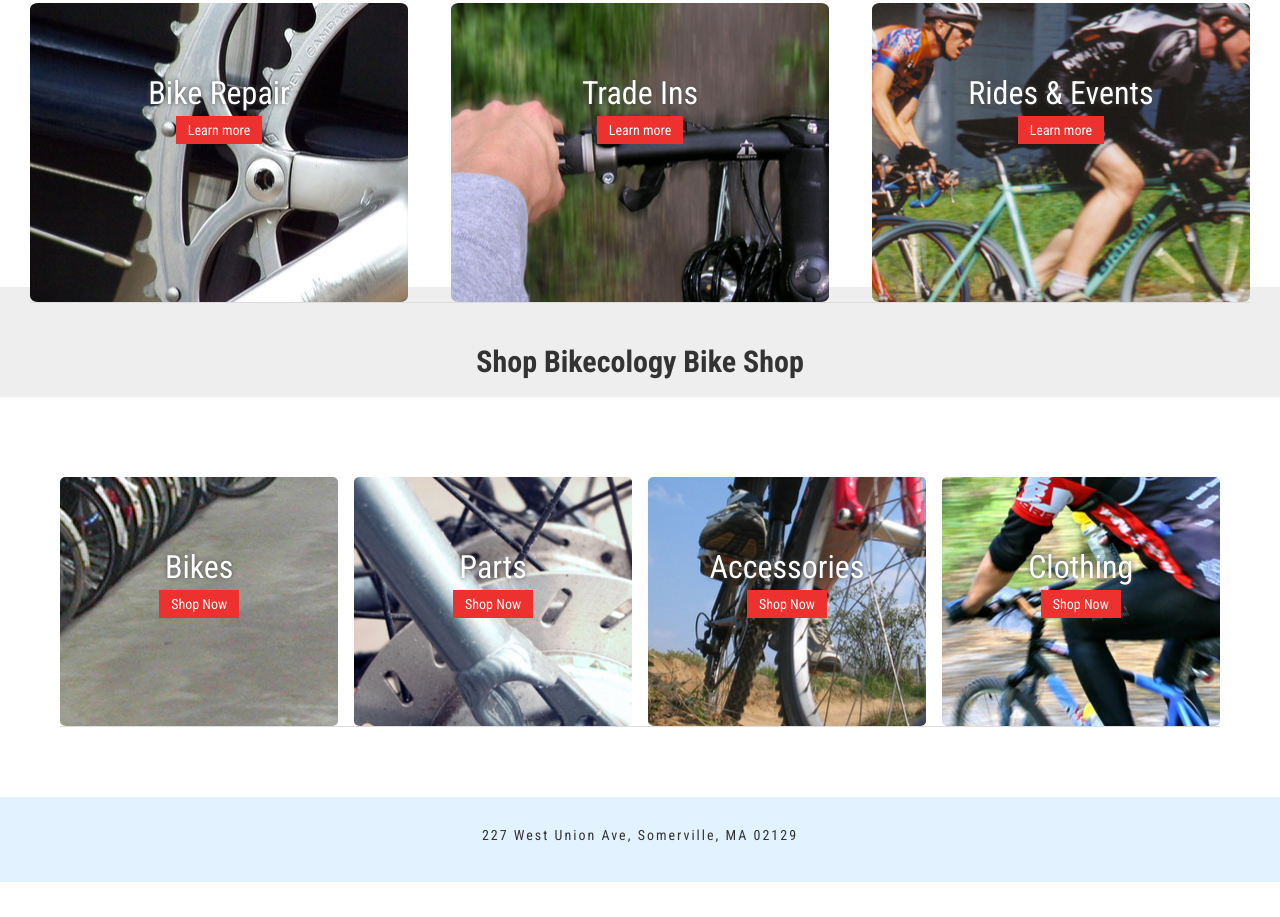
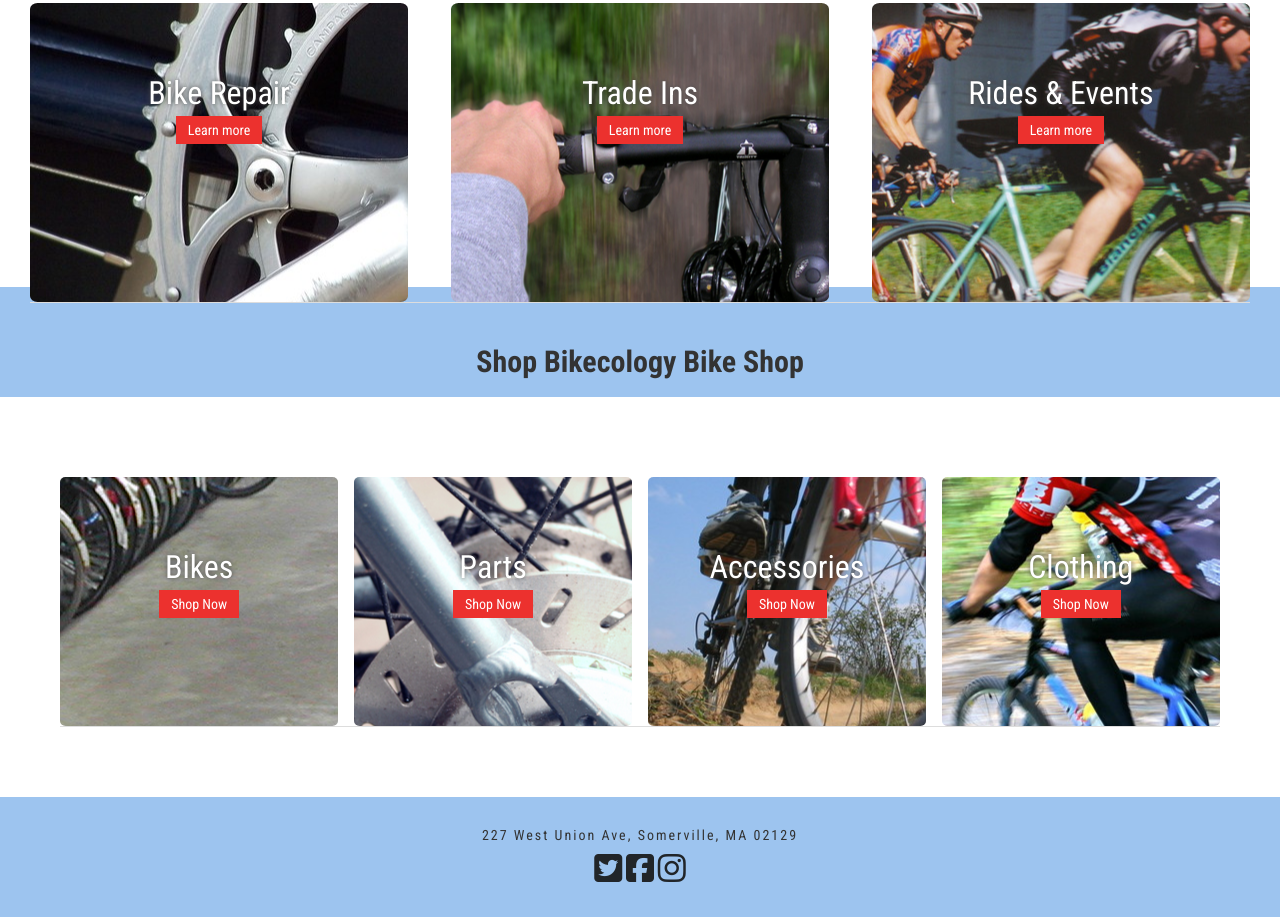
Before and after one commit to mborba1/unit6, a plain HTML site: page bikeshop/index.html in a window 1280 px wide. Shown: the part 819-1736 px from the top of the page. Before the commit the page ends 1701 px from the top, so only its background shows below. Drawn offline with nearby package versions, Linux system fonts and the light colour scheme.

Commit message:
navbar, button and banner color update

```diff
--- a/bikeshop/index.html
+++ b/bikeshop/index.html
@@ -7,6 +7,8 @@
     <link href="https://fonts.googleapis.com/css?family=Roboto+Condensed:400,400i,700&display=swap" rel="stylesheet">
     <link href="https://fonts.googleapis.com/css?family=Roboto+Condensed&display=swap" rel="stylesheet">
     <link href="./resources/css/style.css" type="text/css" rel="stylesheet" >
+    <link rel="stylesheet" href="https://stackpath.bootstrapcdn.com/font-awesome/4.7.0/css/font-awesome.min.css">
+        <script src="https://kit.fontawesome.com/586e95618b.js" crossorigin="anonymous"></script>
     <!-- Bootstrap CSS -->
     <link rel="stylesheet" href="https://stackpath.bootstrapcdn.com/bootstrap/4.4.1/css/bootstrap.min.css" integrity="sha384-Vkoo8x4CGsO3+Hhxv8T/Q5PaXtkKtu6ug5TOeNV6gBiFeWPGFN9MuhOf23Q9Ifjh" crossorigin="anonymous">
     <title>Bikecology Bike Shop</title>
@@ -18,7 +20,7 @@
         <span>Sat, Sun: 10:am - 5:00pm</span>
     </p>
     <!--Start nav bar-->
-    <nav class="navbar navbar-expand-lg navbar-light sticky-top" style="background-color: #e3f2fd;">
+    <nav class="navbar navbar-expand-lg navbar-light sticky-top" style="background-color: #9dc4ef;">
       <a class="navbar-brand" href="#"></a>
         <button class="navbar-toggler" type="button" data-toggle="collapse" data-target="#navbarSupportedContent" aria-controls="navbarSupportedContent" aria-expanded="false" aria-label="Toggle navigation">
           <span class="navbar-toggler-icon"></span>
@@ -162,6 +164,13 @@
   </div>
   <div class="footer">
       <h2>227 West Union Ave, Somerville, MA 02129</h2>
+      <div class="social">
+        <i class="fab fa-twitter"> </i>
+        <i class="fab fa-facebook-square"> </i>
+        <i class="fab fa-instagram"> </i>
+    </div>
+  </div>
+</div>
   </div>
  <!-- Optional JavaScript -->
     <!-- jQuery first, then Popper.js, then Bootstrap JS -->
--- a/bikeshop/resources/css/style.css
+++ b/bikeshop/resources/css/style.css
@@ -17,6 +17,10 @@ p{
   margin-left: 2px;
 
 }
+.btn-outline-success {
+    color: #e9ecef !important;
+    border-color: #e9ecef !important;
+}
 .services {
    font-family: "Roboto Condensed", sans-serif;
    font-weight: bold;
@@ -24,7 +28,7 @@ p{
    color: #333;
 }
 .content-center, .content2-center {
-    background-color: rgb(238, 238, 238);
+    background-color: #9dc4ef;
     display: block;
     padding: 8px;
 }
@@ -171,7 +175,7 @@ p{
 }
 
 .footer{
-    background-color: #e3f2ff;
+    background-color: #9dc4ef;
     padding: 30px;
     text-align: center;
     margin-top: 150px;
@@ -182,6 +186,50 @@ p{
     font-size: 14px;
     font-weight: 100;
     letter-spacing: 2px;
+}
+.social{
+    width: 100%;
+    position: relative;
+    min-height: 1px;
+    padding-left: 15px;
+    padding-right:  15px;
+
+}
+
+.fab.fa-facebook-square{
+    display: inline-block;
+    font-family: "Font Awesome 5 Brands";
+    font-weight: 400;
+    font-size: 2em;
+    line-height: 1;
+    text-rendering: normal;
+
+}
+
+.fab.fa-twitter{
+    display: inline-block;
+    font-family: "Font Awesome 5 Brands";
+    font-weight: 400;
+    font-size: 2em;
+    line-height: 1;
+    text-rendering: normal;
+}
+.fab.fa-instagram{
+    display: inline-block;
+    font-family: "Font Awesome 5 Brands";
+    font-weight: 400;
+    font-size: 2em;
+    line-height: 1;
+    text-rendering: normal;
+}
+.fab.fa-facebook-square::before{
+    content: "\f082";
+}
+.fab.fa-twitter::before{
+    content: "\f081";
+}
+.fab.fa-instagram::before{
+    content: "\f16d";
 }
 
 @media only screen and (max-width: 900px) {
```
